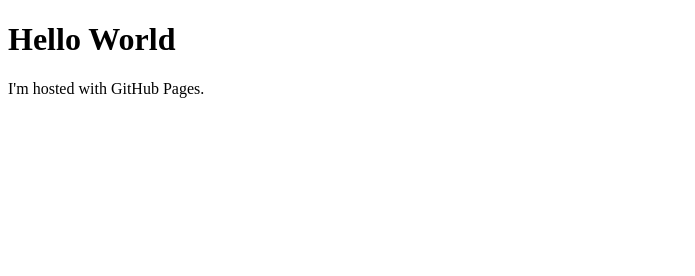
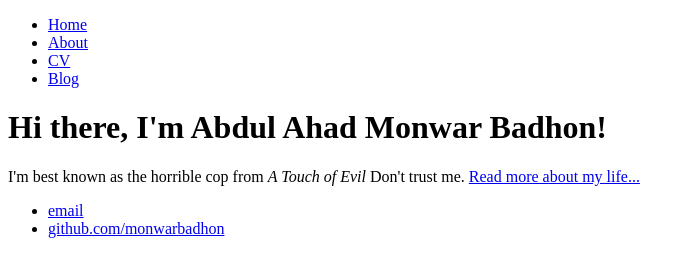
Before and after one commit to monwarbadhon/monwarbadhon.github.io, a plain HTML site: page index.html in a window 1280 px wide. Shown: the whole page, without its empty margins (0-695 px from the left). Drawn offline with Linux system fonts and the light colour scheme.

Commit message:
Update index.html

```diff
--- a/index.html
+++ b/index.html
@@ -1,7 +1,28 @@
 <!DOCTYPE html>
 <html>
-<body>
-<h1>Hello World</h1>
-<p>I'm hosted with GitHub Pages.</p>
-</body>
+	<head>
+		<title>Ahad Monwar Badhon, System Adminintrator</title>
+	</head>
+	<body>
+		<nav>
+    		<ul>
+        		<li><a href="/">Home</a></li>
+	        	<li><a href="/about">About</a></li>
+        		<li><a href="/cv">CV</a></li>
+        		<li><a href="/blog">Blog</a></li>
+    		</ul>
+		</nav>
+		<div class="container">
+    		<div class="blurb">
+        		<h1>Hi there, I'm Abdul Ahad Monwar Badhon!</h1>
+				<p>I'm best known as the horrible cop from <em>A Touch of Evil</em> Don't trust me. <a href="/about">Read more about my life...</a></p>
+    		</div><!-- /.blurb -->
+		</div><!-- /.container -->
+		<footer>
+    		<ul>
+        		<li><a href="mailto:badhon.aahad@gmail.com">email</a></li>
+        		<li><a href="https://github.com/monwarbadhon">github.com/monwarbadhon</a></li>
+			</ul>
+		</footer>
+	</body>
 </html>
```
